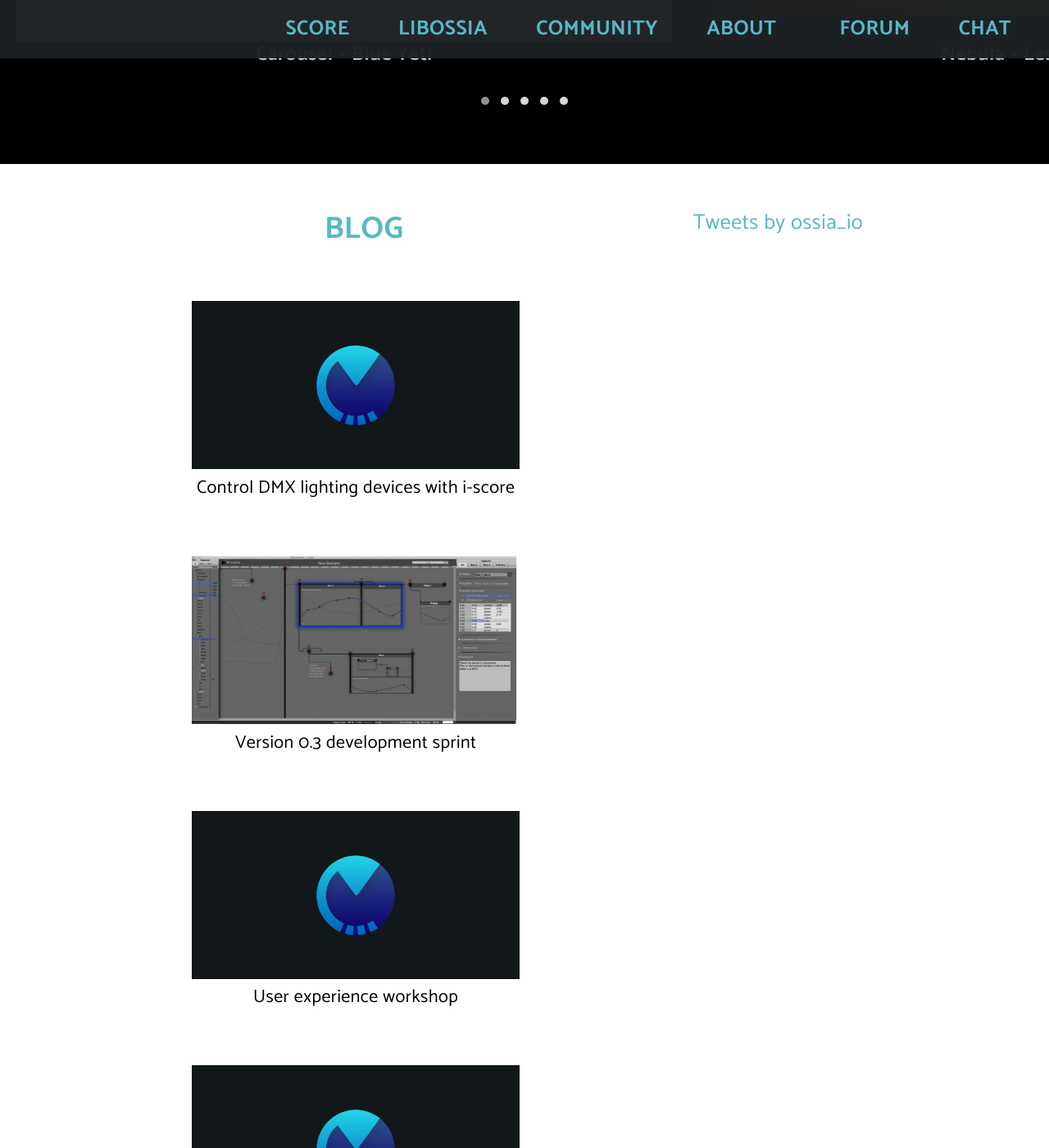
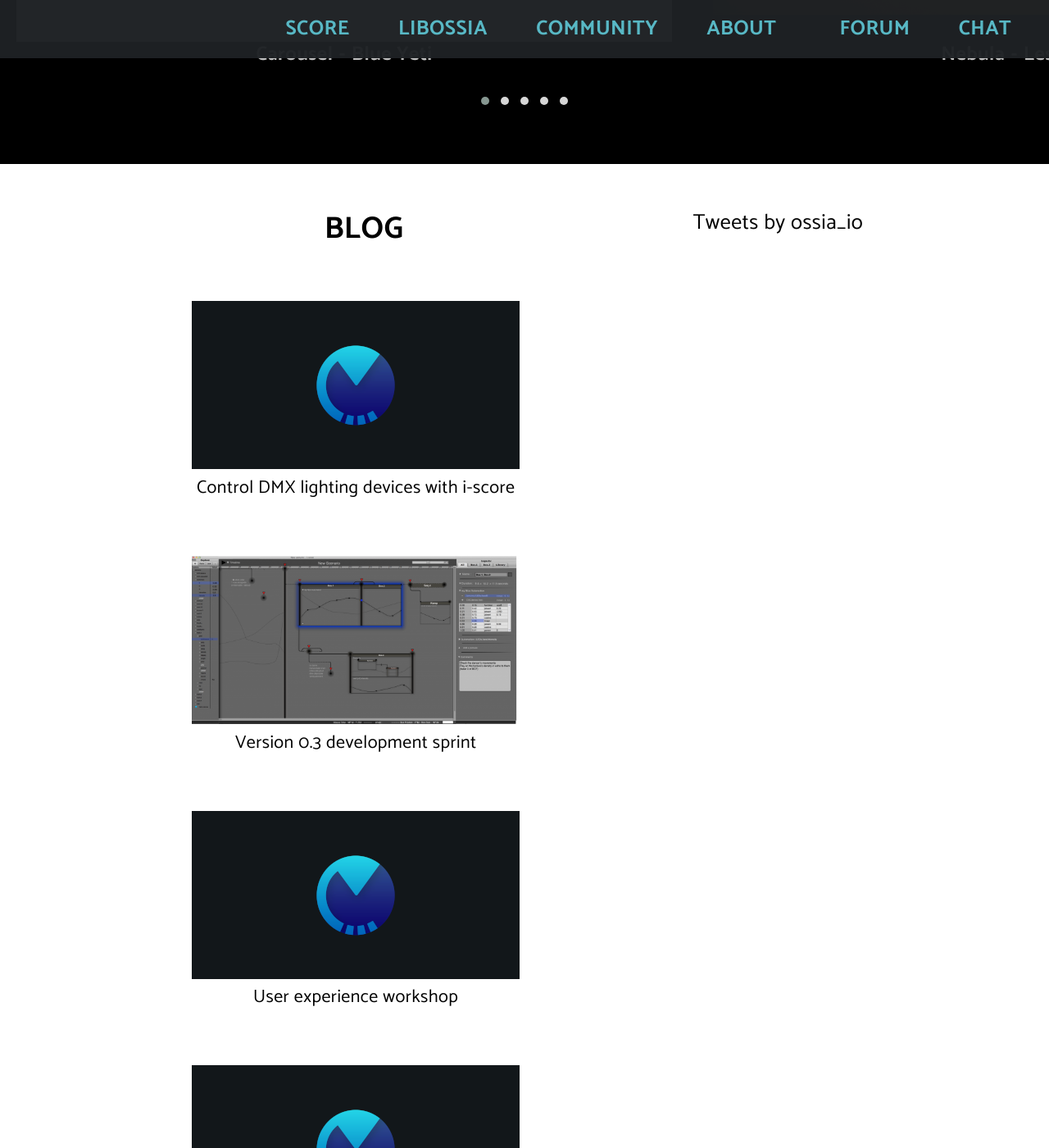
Before and after one commit to thibaudk/ossia.github.io, a Jekyll site: the page built from index.html, in a window 1280 px wide and 1400 px high, scrolled down 3412 px. Shown: the whole window at 82% size. Built offline with Jekyll 4.4.1, drawn with Linux system fonts in a browser that asks for light colours; comment, search, counter and statistics services are not loaded; grey boxes are pictures that could not be loaded.

Commit message:
changed the frontpage blog header color

```diff
--- a/css/style.css
+++ b/css/style.css
@@ -1203,6 +1203,14 @@ div.logo-grid a:hover{
 #index.white {
     background-color: white;
 }
+
+#index.white h2 a{
+    color: black;
+}
+
+#index.white h2 a:hover{
+    color: var(--orange);
+}
 /* Banner */
 #banner.background{
     padding: 0;
```
